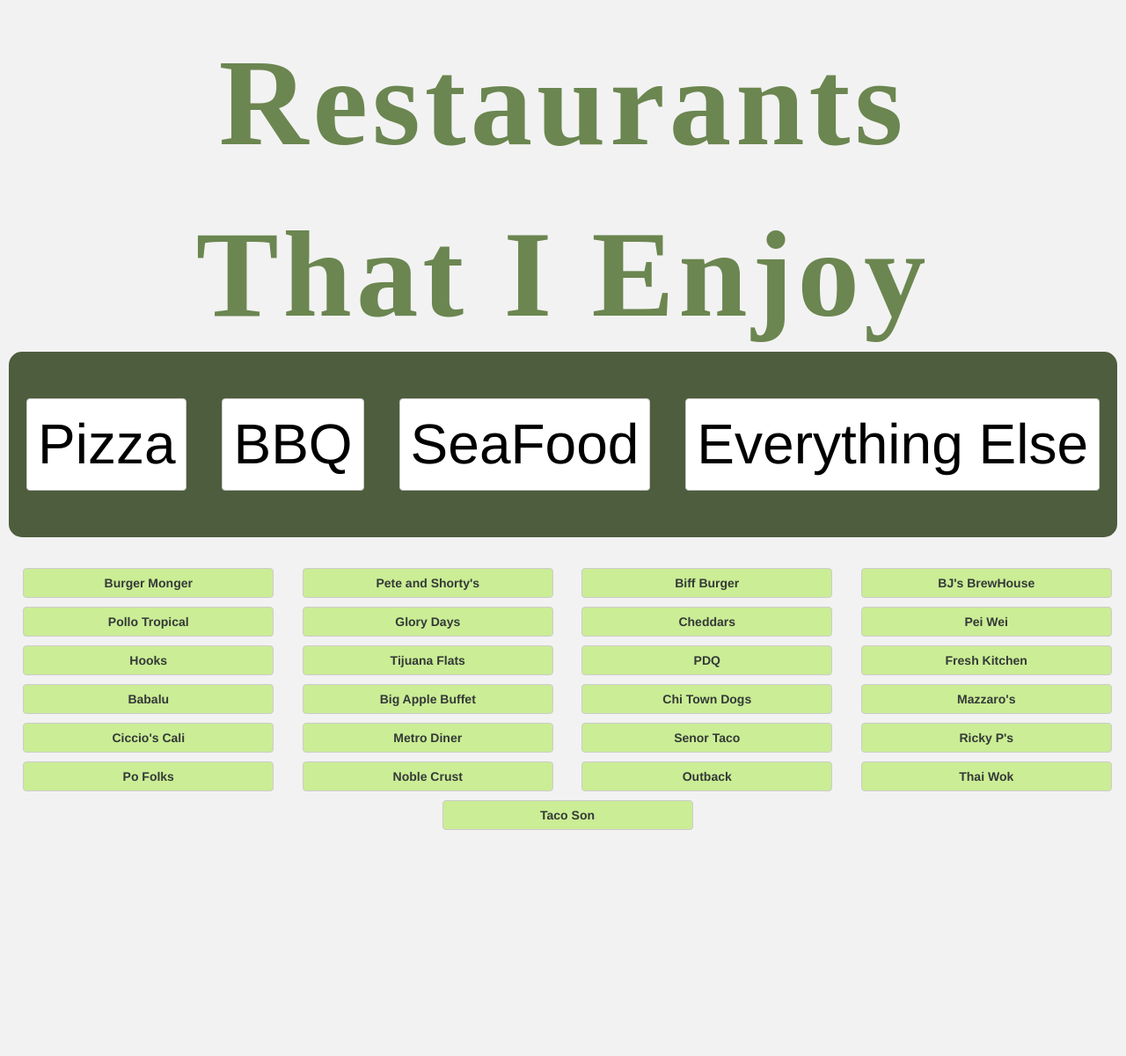
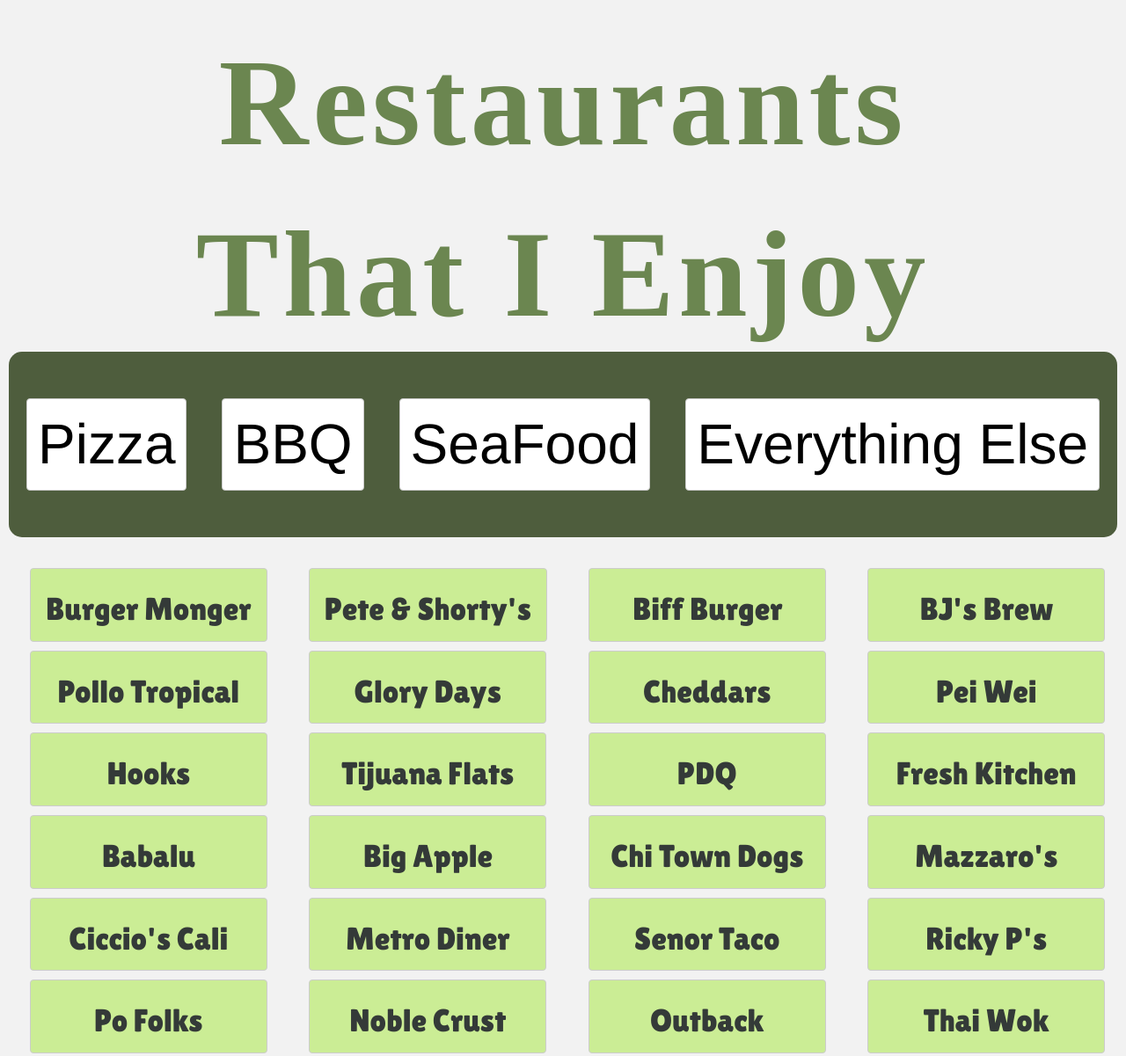
Before and after one commit to bdog72/food-dot-com, a React app: page /everythingElse in a window 1280 px wide. Shown: the top 1201 px of the page at 88% size. Before the commit the page ends 954 px from the top, so only its background shows below. Built offline with nearby package versions, Linux system fonts and the light colour scheme; some packages are replaced by stand-ins of ours; a web font is replaced by a local one.

Commit message:
made link font size bigger

```diff
--- a/src/components/EverythingElse.js
+++ b/src/components/EverythingElse.js
@@ -5,79 +5,79 @@
     return <div>
       <div className='flex'>
         <a href='http://www.burgermonger.com'>
-          <Button className='button' block>Burger Monger</Button>
+          <Button className='button' block><h1>Burger Monger</h1></Button>
         </a>
         <a href='http://www.peteandshortys.com'>
-          <Button className='button' block>Pete and Shorty's</Button>
+          <Button className='button' block><h1>Pete & Shorty's</h1></Button>
         </a>
         <a href='http://biffburgers.com'>
-          <Button className='button' block>Biff Burger</Button>
+          <Button className='button' block><h1>Biff Burger</h1></Button>
         </a>
         <a href='https://www.bjsrestaurants.com'>
-          <Button className='button' block>BJ's BrewHouse</Button>
+          <Button className='button' block><h1>BJ's Brew</h1></Button>
         </a>
         <a href='http://pollotropical.com'>
-          <Button className='button' block>Pollo Tropical</Button>
+          <Button className='button' block><h1>Pollo Tropical</h1></Button>
         </a>
         <a href='https://www.glorydaysgrill.com'>
-          <Button className='button' block>Glory Days</Button>
+          <Button className='button' block><h1>Glory Days</h1></Button>
         </a>
         <a href='http://cheddars.com'>
-          <Button className='button' block>Cheddars</Button>
+          <Button className='button' block><h1>Cheddars</h1></Button>
         </a>
         <a href='https://www.peiwei.com'>
-          <Button className='button' block>Pei Wei</Button>
+          <Button className='button' block><h1>Pei Wei</h1></Button>
         </a>
         <a href='http://www.hookssushi.com/'>
-          <Button className='button' block>Hooks</Button>
+          <Button className='button' block><h1>Hooks</h1></Button>
         </a>
         <a href='https://tijuanaflats.com'>
-          <Button className='button' block>Tijuana Flats</Button>
+          <Button className='button' block><h1>Tijuana Flats</h1></Button>
         </a>
         <a href='https://www.eatpdq.com'>
-          <Button className='button' block>PDQ</Button>
+          <Button className='button' block><h1>PDQ</h1></Button>
         </a>
         <a href='http://www.eatfreshkitchen.com'>
-          <Button className='button' block>Fresh Kitchen</Button>
+          <Button className='button' block><h1>Fresh Kitchen</h1></Button>
         </a>
         <a href='http://www.babalueats.com/'>
-          <Button className='button' block>Babalu</Button>
+          <Button className='button' block><h1>Babalu</h1></Button>
         </a>
         <a href='http://www.bigapplebuffet.com'>
-          <Button className='button' block>Big Apple Buffet</Button>
+          <Button className='button' block><h1>Big Apple</h1></Button>
         </a>
         <a href='https://www.yelp.com/biz/chi-town-beefs-and-dogs-saint-petersburg'>
-          <Button className='button' block>Chi Town Dogs</Button>
+          <Button className='button' block><h1>Chi Town Dogs</h1></Button>
         </a>
         <a href='http://www.mazzarosmarket.com'>
-          <Button className='button' block>Mazzaro's</Button>
+          <Button className='button' block><h1>Mazzaro's</h1></Button>
         </a>
         <a href='http://www.cicciocali.com'>
-          <Button className='button' block>Ciccio's Cali</Button>
+          <Button className='button' block><h1>Ciccio's Cali</h1></Button>
         </a>
         <a href='https://metrodiner.com/'>
-          <Button className='button' block>Metro Diner</Button>
+          <Button className='button' block><h1>Metro Diner</h1></Button>
         </a>
         <a href='http://www.senortacomexicanrestaurant.com'>
-          <Button className='button' block>Senor Taco</Button>
+          <Button className='button' block><h1>Senor Taco</h1></Button>
         </a>
         <a href='http://www.rickyps.com'>
-          <Button className='button' block>Ricky P's</Button>
+          <Button className='button' block><h1>Ricky P's</h1></Button>
         </a>
         <a href='http://www.pofolks.net'>
-          <Button className='button' block>Po Folks</Button>
+          <Button className='button' block><h1>Po Folks</h1></Button>
         </a>
         <a href='http://noble-crust.com/Noble-Crust-St-Petersburg/Brunch'>
-          <Button className='button' block>Noble Crust</Button>
+          <Button className='button' block><h1>Noble Crust</h1></Button>
         </a>
         <a href='https://www.outback.com/locations/fl/st-pete-4th'>
-          <Button className='button' block>Outback</Button>
+          <Button className='button' block><h1>Outback</h1></Button>
         </a>
         <a href='http://www.thaiwokstpete.com'>
-          <Button className='button' block>Thai Wok</Button>
+          <Button className='button' block><h1>Thai Wok</h1></Button>
         </a>
         <a href='https://www.tacosonmexicangrill.com'>
-          <Button className='button' block>Taco Son</Button>
+          <Button className='button' block><h1>Taco Son</h1></Button>
         </a>
       </div>
     </div>
--- a/src/components/Seafood.js
+++ b/src/components/Seafood.js
@@ -5,31 +5,31 @@
     return <div>
       <div className='flex'>
         <a href='https://www.midpeninsulaseafood.com'>
-          <Button className='button' block>Mid P Seafood</Button>
+          <Button className='button' block><h1>Mid P Seafood</h1></Button>
         </a>
         <a href='http://www.casualclam.com'>
-          <Button className='button' block>Casual Clam</Button>
+          <Button className='button' block><h1>Casual Clam</h1></Button>
         </a>
         <a href='https://www.bonefishgrill.com'>
-          <Button className='button' block>BoneFish Grill</Button>
+          <Button className='button' block><h1>BoneFish Grill</h1></Button>
         </a>
         <a href='http://www.crabshack.com'>
-          <Button className='button' block>Crab Shack</Button>
+          <Button className='button' block><h1>Crab Shack</h1></Button>
         </a>
         <a href='http://www.blakescrabcakes.com'>
-          <Button className='button' block>Blakes Crab Cake</Button>
+          <Button className='button' block><h1>Blakes Crab</h1></Button>
         </a>
         <a href='http://www.docksidedavesgrill.com'>
-          <Button className='button' block>Dave's Dockside</Button>
+          <Button className='button' block><h1>Dave's Dock</h1></Button>
         </a>
         <a href='http://www.keegansseafood.com'>
-          <Button className='button' block>Keegan's SeaFood</Button>
+          <Button className='button' block><h1>Keegan's</h1></Button>
         </a>
         <a href='http://www.tedpetersfish.com'>
-          <Button className='button' block>Ted Peters</Button>
+          <Button className='button' block><h1>Ted Peters</h1></Button>
         </a>
         <a href='http://www.billysstonecrab.com'>
-          <Button className='button' block>Billy's StoneCrab</Button>
+          <Button className='button' block><h1>Billy's Stone-C</h1></Button>
         </a>
       </div>
     </div>
--- a/src/styles/app.scss
+++ b/src/styles/app.scss
@@ -17,7 +17,7 @@
   color: #343a38;
   font-weight: bold;
   margin: 5px;
-  min-width: 275px;
+  min-width: 260px;
 }
 
 .flex {
```
